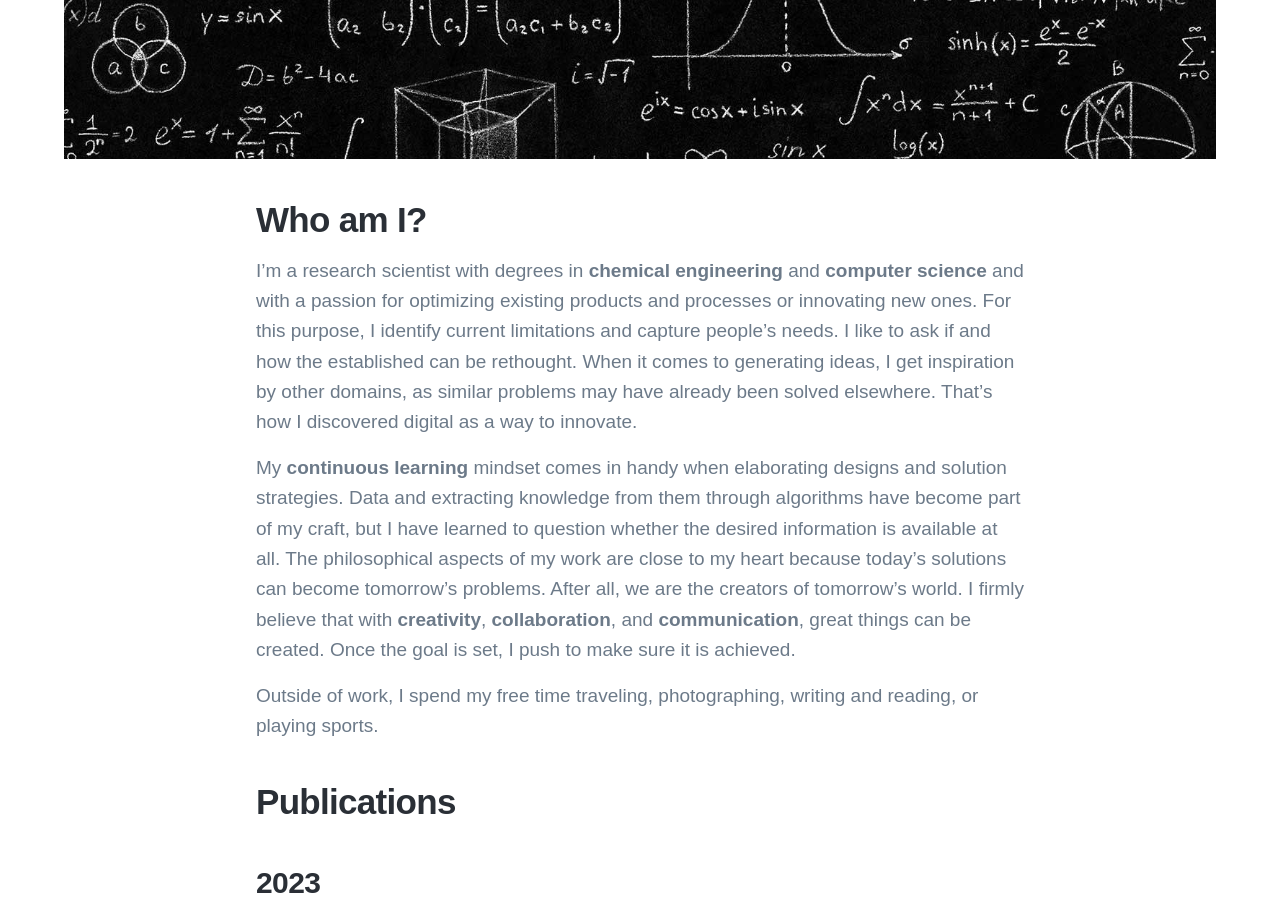
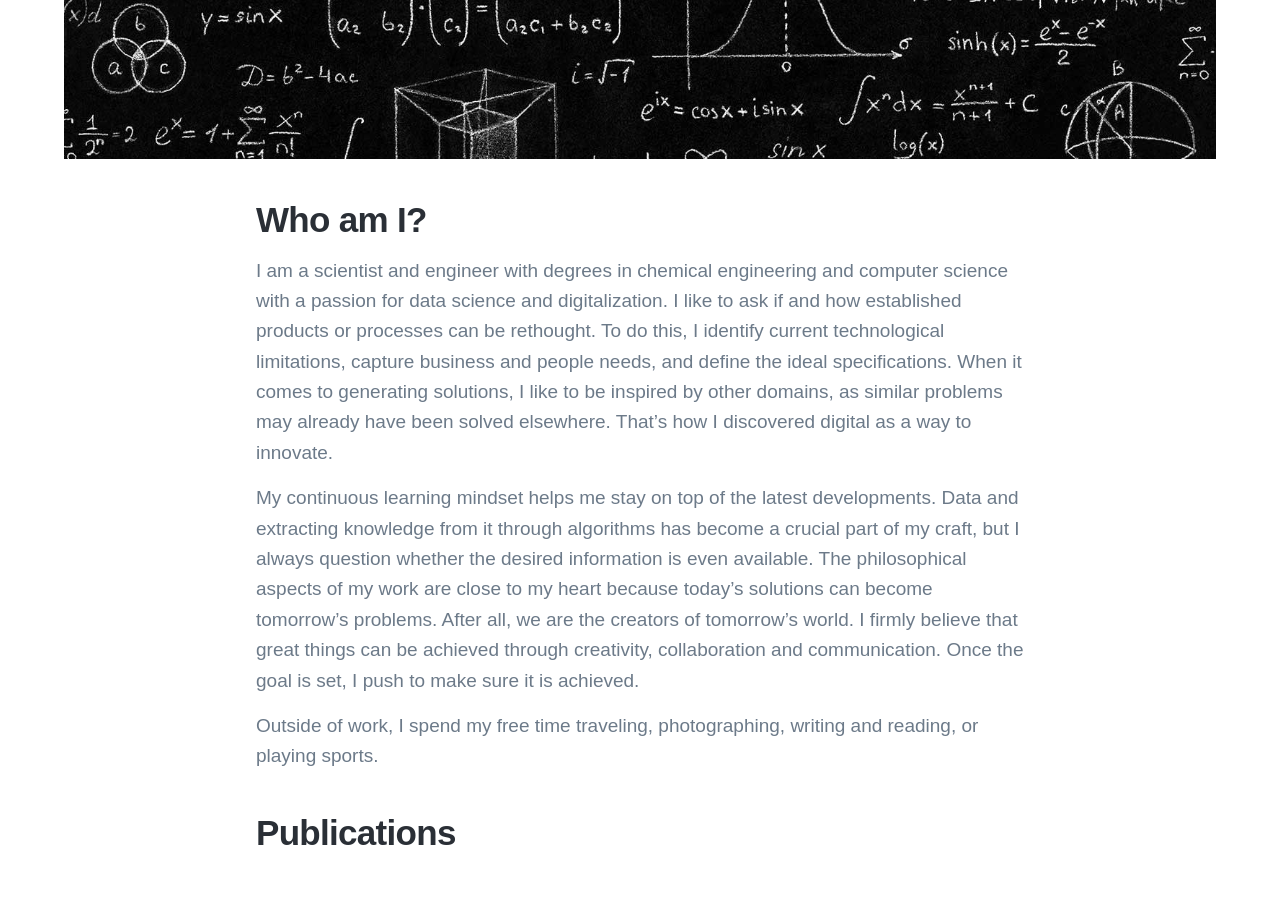
Before and after one commit to gtancev/gtancev.github.io, a Jekyll site: the page built from _pages/about.md, in a window 1280 px wide and 900 px high, scrolled down 466 px. Built offline with Jekyll 4.4.1, drawn with Linux system fonts in a browser that asks for light colours; nearby versions of some CDN libraries; some web fonts are replaced.

Commit message:
changes to about

```diff
--- a/_pages/about.md
+++ b/_pages/about.md
@@ -9,9 +9,9 @@ featured_image: /images/me/1.jpg
 
 ## Who am I?
 
-I'm a research scientist with degrees in **chemical engineering** and **computer science** and with a passion for optimizing existing products and processes or innovating new ones. For this purpose, I identify current limitations and capture people's needs. I like to ask if and how the established can be rethought. When it comes to generating ideas, I get inspiration by other domains, as similar problems may have already been solved elsewhere. That's how I discovered digital as a way to innovate.
+I am a scientist and engineer with degrees in chemical engineering and computer science with a passion for data science and digitalization. I like to ask if and how established products or processes can be rethought. To do this, I identify current technological limitations, capture business and people needs, and define the ideal specifications. When it comes to generating solutions, I like to be inspired by other domains, as similar problems may already have been solved elsewhere. That's how I discovered digital as a way to innovate.
 
-My **continuous learning** mindset comes in handy when elaborating designs and solution strategies. Data and extracting knowledge from them through algorithms have become part of my craft, but I have learned to question whether the desired information is available at all. The philosophical aspects of my work are close to my heart because today's solutions can become tomorrow's problems. After all, we are the creators of tomorrow's world. I firmly believe that with **creativity**, **collaboration**, and **communication**, great things can be created. Once the goal is set, I push to make sure it is achieved.
+My continuous learning mindset helps me stay on top of the latest developments. Data and extracting knowledge from it through algorithms has become a crucial part of my craft, but I always question whether the desired information is even available. The philosophical aspects of my work are close to my heart because today's solutions can become tomorrow's problems. After all, we are the creators of tomorrow's world. I firmly believe that great things can be achieved through creativity, collaboration and communication. Once the goal is set, I push to make sure it is achieved.
 
 Outside of work, I spend my free time traveling, photographing, writing and reading, or playing sports.
 
```
Also changed, not shown: 1 other file.
